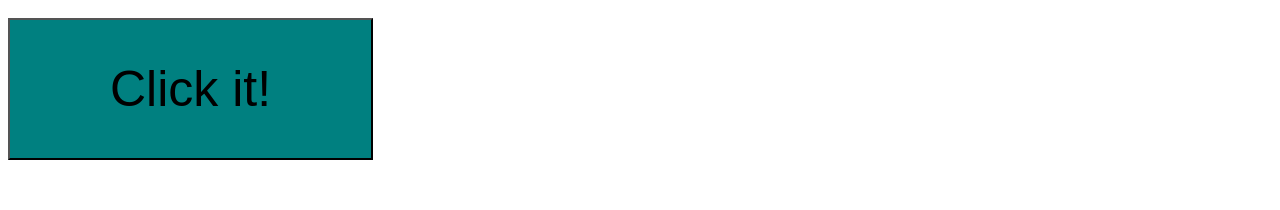
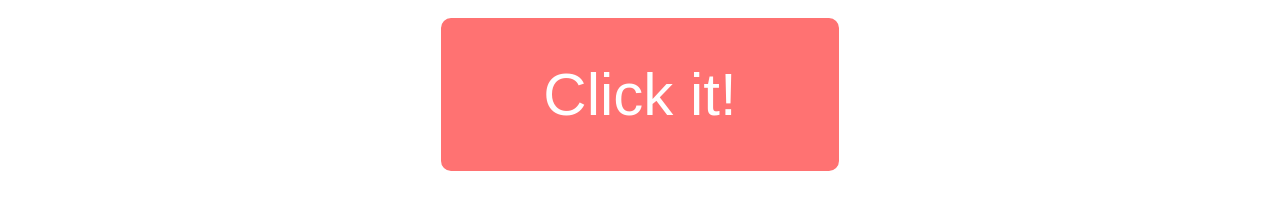
Before and after one commit to abhi-rana777/html-css-js-learn, a plain HTML site: page test.html in a window 1280 px wide. Shown: the part 98-308 px from the top of the page. Drawn offline with Linux system fonts and the light colour scheme.

Commit message:
build a customized button and used flexbox to center the content

```diff
--- a/test.css
+++ b/test.css
@@ -3,10 +3,28 @@ h1 {
   padding: 10px 20px;
   border-radius: 10px;
 }
+.flex-container {
+  display: flex;
+  justify-content: center;
+}
 .button {
+  background-color: #ff7272;
+  border: 2px solid #ff7272;
+  border-radius: 10px;
+  padding: 40px 100px;
+  color: white;
+  text-align: center;
+  font-size: 60px;
+  transition-duration: 0.4s;
+  cursor: pointer;
+}
 
-  background: teal;
-  padding: 40px 100px;
-  text-align: center;
-  font-size: 50px;
+.button:hover {
+  background-color: white;
+  color: #ff7272;
+  border: 2px solid #ff7272;
 }
+
+.button:onclick {
+  border: 2px solid #ff7272;
+}
--- a/test.html
+++ b/test.html
@@ -5,7 +5,10 @@
 </head>
 <body>
   <h1>testing tesing!!!</h1>
-  <button class="button" >Click it!</button>
+  <div class="flex-container">
+    <button class="button" >Click it!</button>
+  </div>
+
 
   <script src="test.js"></script>
 </body>
--- a/test.js
+++ b/test.js
@@ -0,0 +1,5 @@
+var button = document.querySelector("button");
+
+button.onclick = () => {
+  alert("Hello World!");
+}
```
